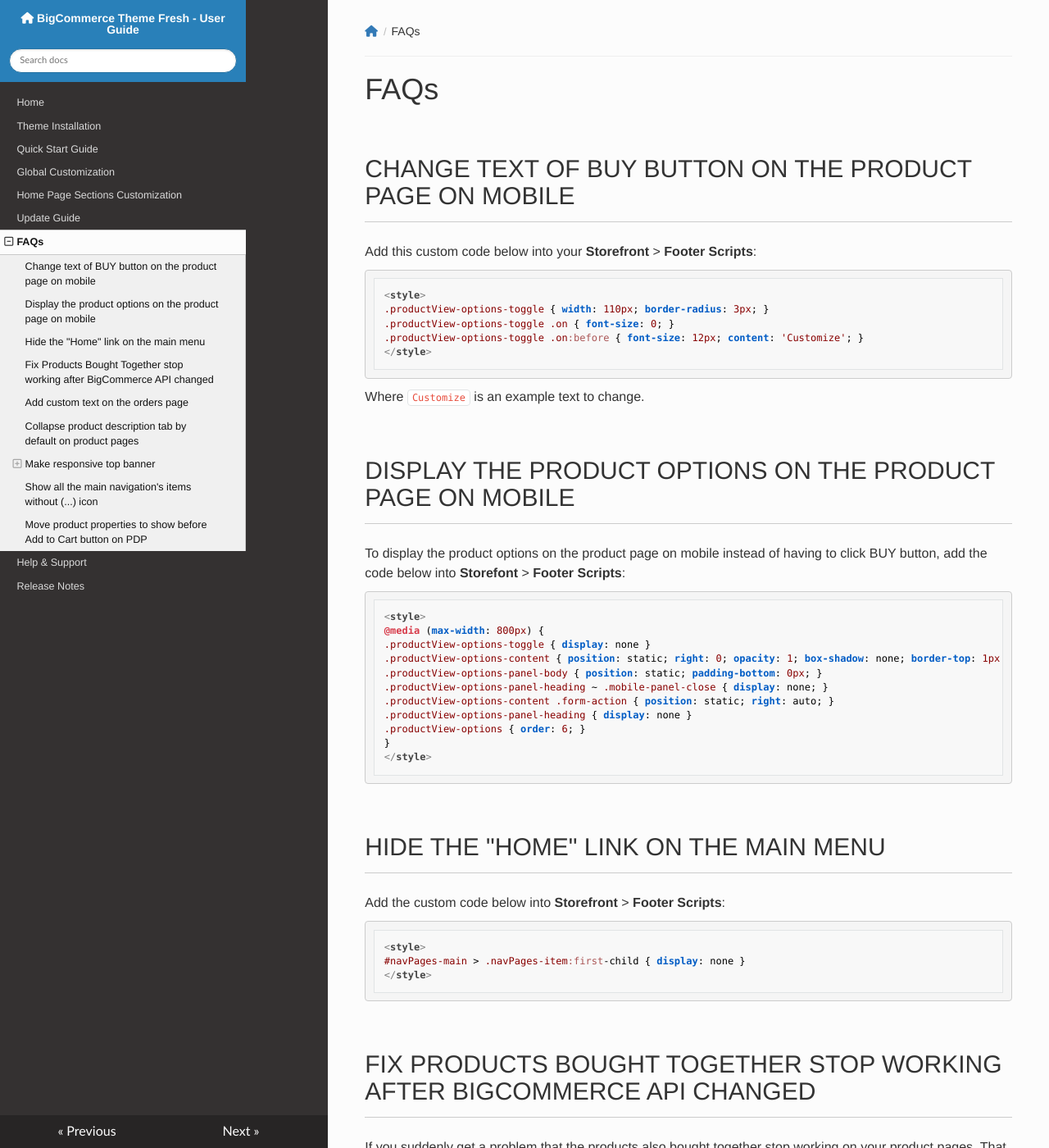
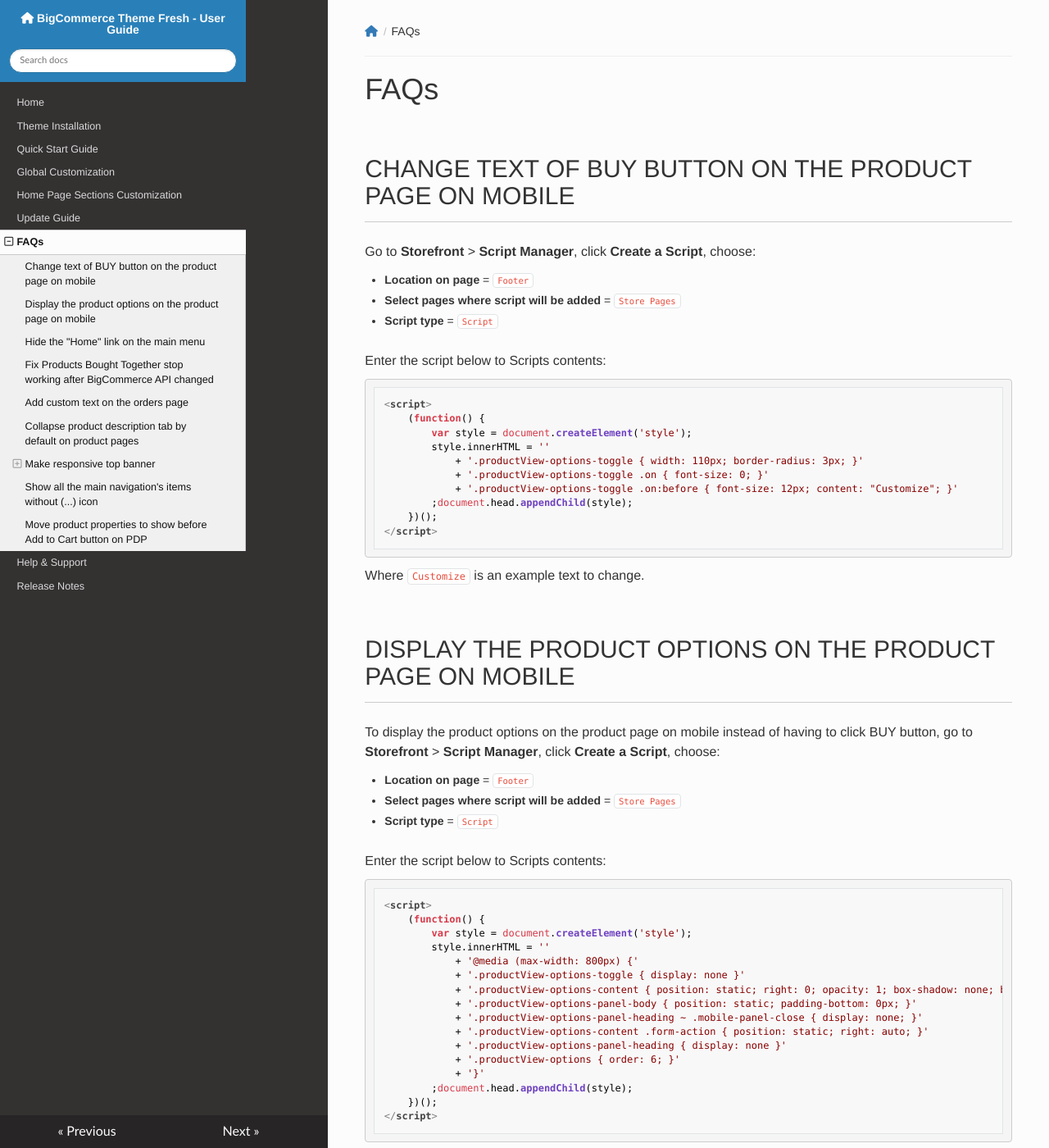
Before and after one commit to tvlgiao/bc-fresh-docs, an MkDocs documentation site: the page built from docs/faqs.md, in a window 1280 px wide and 1400 px high. Shown: the whole window at 82% size. Built offline with MkDocs 1.6.1, drawn with Linux system fonts in a browser that asks for light colours; nearby versions of some CDN libraries; a script that is not in the unit is left out; comment, search, counter and statistics services are not loaded; some of the changed text lies outside the part shown.

Commit message:
Convert Footer Script to Script Manager

````diff
--- a/docs/faqs.md
+++ b/docs/faqs.md
@@ -2,14 +2,25 @@
 
 ## Change text of BUY button on the product page on mobile
 
-Add this custom code below into your **Storefront** > **Footer Scripts**:
+Go to **Storefront** > **Script Manager**, click **Create a Script**, choose:
+
+- **Location on page** = `Footer`
+- **Select pages where script will be added** = `Store Pages`
+- **Script type** = `Script`
+
+Enter the script below to Scripts contents:
 
 ```html
-<style>
-.productView-options-toggle { width: 110px; border-radius: 3px; }
-.productView-options-toggle .on { font-size: 0; }
-.productView-options-toggle .on:before { font-size: 12px; content: 'Customize'; }
-</style>
+<script>
+    (function() {
+        var style = document.createElement('style');
+        style.innerHTML = ''
+            + '.productView-options-toggle { width: 110px; border-radius: 3px; }'
+            + '.productView-options-toggle .on { font-size: 0; }'
+            + '.productView-options-toggle .on:before { font-size: 12px; content: "Customize"; }'
+        ;document.head.appendChild(style);
+    })();
+</script>
 ```
 
 Where `Customize` is an example text to change.
@@ -17,30 +28,51 @@
 
 ## Display the product options on the product page on mobile
 
-To display the product options on the product page on mobile instead of having to click BUY button, add the code below into **Storefont** > **Footer Scripts**:
+To display the product options on the product page on mobile instead of having to click BUY button, go to **Storefront** > **Script Manager**, click **Create a Script**, choose:
+
+- **Location on page** = `Footer`
+- **Select pages where script will be added** = `Store Pages`
+- **Script type** = `Script`
+
+Enter the script below to Scripts contents:
 
 ```html
-<style>
-@media (max-width: 800px) {
-.productView-options-toggle { display: none }
-.productView-options-content { position: static; right: 0; opacity: 1; box-shadow: none; border-top: 1px solid #ddd}
-.productView-options-panel-body { position: static; padding-bottom: 0px; }
-.productView-options-panel-heading ~ .mobile-panel-close { display: none; }
-.productView-options-content .form-action { position: static; right: auto; }
-.productView-options-panel-heading { display: none }
-.productView-options { order: 6; }
-}
-</style>
+<script>
+    (function() {
+        var style = document.createElement('style');
+        style.innerHTML = ''
+            + '@media (max-width: 800px) {'
+            + '.productView-options-toggle { display: none }'
+            + '.productView-options-content { position: static; right: 0; opacity: 1; box-shadow: none; border-top: 1px solid #ddd}'
+            + '.productView-options-panel-body { position: static; padding-bottom: 0px; }'
+            + '.productView-options-panel-heading ~ .mobile-panel-close { display: none; }'
+            + '.productView-options-content .form-action { position: static; right: auto; }'
+            + '.productView-options-panel-heading { display: none }'
+            + '.productView-options { order: 6; }'
+            + '}'
+        ;document.head.appendChild(style);
+    })();
+</script>
 ```
 
 ## Hide the "Home" link on the main menu
 
-Add the custom code below into **Storefront** > **Footer Scripts**:
+Go to **Storefront** > **Script Manager**, click **Create a Script**, choose:
+
+- **Location on page** = `Footer`
+- **Select pages where script will be added** = `All Pages`
+- **Script type** = `Script`
+
+Enter the script below to Scripts contents:
 
 ```html
-<style>
-#navPages-main > .navPages-item:first-child { display: none }
-</style>
+<script>
+    (function() {
+        var style = document.createElement('style');
+        style.innerHTML = '#navPages-main > .navPages-item:first-child { display: none }';
+        ;document.head.appendChild(style);
+    })();
+</script>
 ```
 
 
@@ -85,7 +117,13 @@
 
 ![add custom text on the orders page](img/add-custom-text-on-orders-page.png)
 
-Add the code below to **Storefront** > **Script Manager**:
+Go to **Storefront** > **Script Manager**, click **Create a Script**, choose:
+
+- **Location on page** = `Footer`
+- **Select pages where script will be added** = `Store Pages`
+- **Script type** = `Script`
+
+Enter the script below to Scripts contents:
 
 ```html
 <script>
@@ -102,7 +140,13 @@
 
 ## Collapse product description tab by default on product pages
 
-Add the code below to **Storefront** > **Script Manager** at Footer position:
+Go to **Storefront** > **Script Manager**, click **Create a Script**, choose:
+
+- **Location on page** = `Footer`
+- **Select pages where script will be added** = `Store Pages`
+- **Script type** = `Script`
+
+Enter the script below to Scripts contents:
 
 ```html
 <script>
@@ -117,28 +161,36 @@
 
 ![responsive top banner](img/responsive-top-banner.png)
 
-Add the custom CSS below to **Storefront** > **Footer Scripts** or add to file `assets/scss/_chiara-custom.scss` if you prefer to edit theme files:
+Go to **Storefront** > **Script Manager**, click **Create a Script**, choose:
+
+- **Location on page** = `Footer`
+- **Select pages where script will be added** = `Store Pages`
+- **Script type** = `Script`
+
+Enter the script below to Scripts contents:
 
 ```html
-<style>
-.list-unstyled { display: block; list-style: none; margin: 0; padding: 0; }
-.font-size-larger { font-size: larger }
-
-@media (min-width: 801px) {
-    .flex-desktop { display: flex }
-    .flex-desktop > * { flex: 1 }
-    .display-inline-desktop { display: inline }
-    .ml-2-desktop { margin-left: 2rem }
-}
-
-@media (max-width: 550px) {
-    .hide-mobile { display: none }
-}
-
-@media (min-width: 551px) and (max-width: 800px) {
-    .hide-tablet { display: none }
-}
-</style>
+<script>
+    (function() {
+        var style = document.createElement('style');
+        style.innerHTML = ''
+            + '.list-unstyled { display: block; list-style: none; margin: 0; padding: 0; }'
+            + '.font-size-larger { font-size: larger }'
+            + '@media (min-width: 801px) {'
+                + '.flex-desktop { display: flex }'
+                + '.flex-desktop > * { flex: 1 }'
+                + '.display-inline-desktop { display: inline }'
+                + '.ml-2-desktop { margin-left: 2rem }'
+            + '}'
+            + '@media (max-width: 550px) {'
+                + '.hide-mobile { display: none }'
+            + '}'
+            + '@media (min-width: 551px) and (max-width: 800px) {'
+                + '.hide-tablet { display: none }'
+            + '}'
+        ;document.head.appendChild(style);
+    })();
+</script>
 ```
 
 
````
